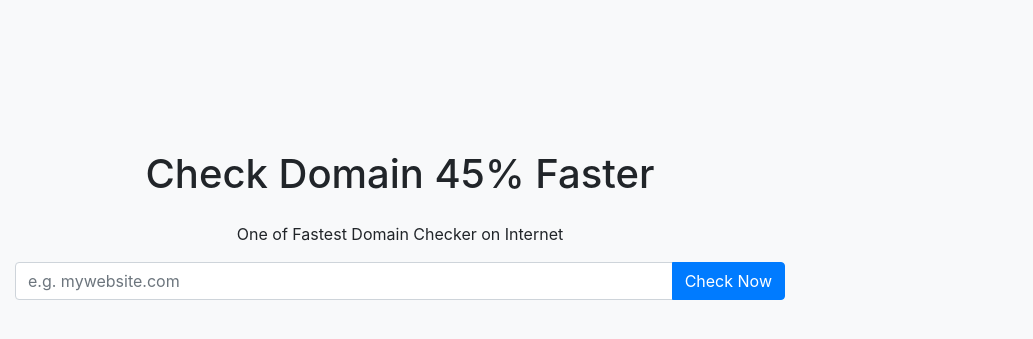
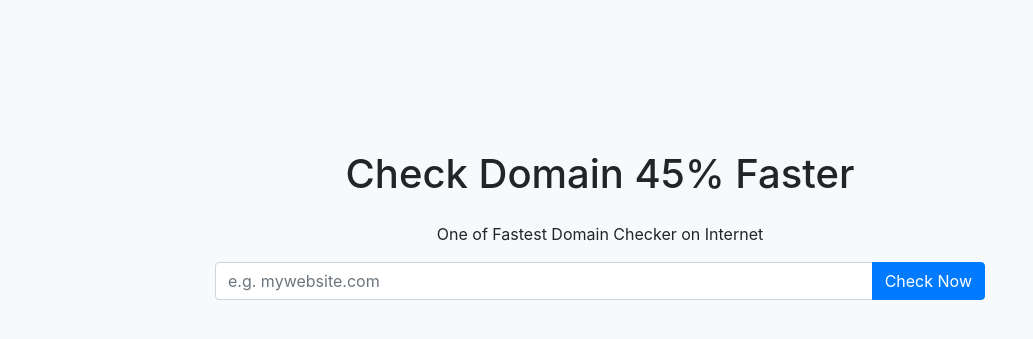
Before and after one commit to AlgoNest/Domain_checker, a Flask app: page / in a window 1280 px wide. Shown: the top 339 px of the page, without its empty margins (0-1033 px from the left). Run offline with Flask 3, Linux system fonts and the light colour scheme; some libraries are stand-ins or nearby versions.

Commit message:
Update layout.html

```diff
--- a/templates/layout.html
+++ b/templates/layout.html
@@ -14,6 +14,7 @@
             }
             body {
                 width: 800px;
+                margin-left: 200px;
             }
             h1 {
                 margin-top: 150px;
```
